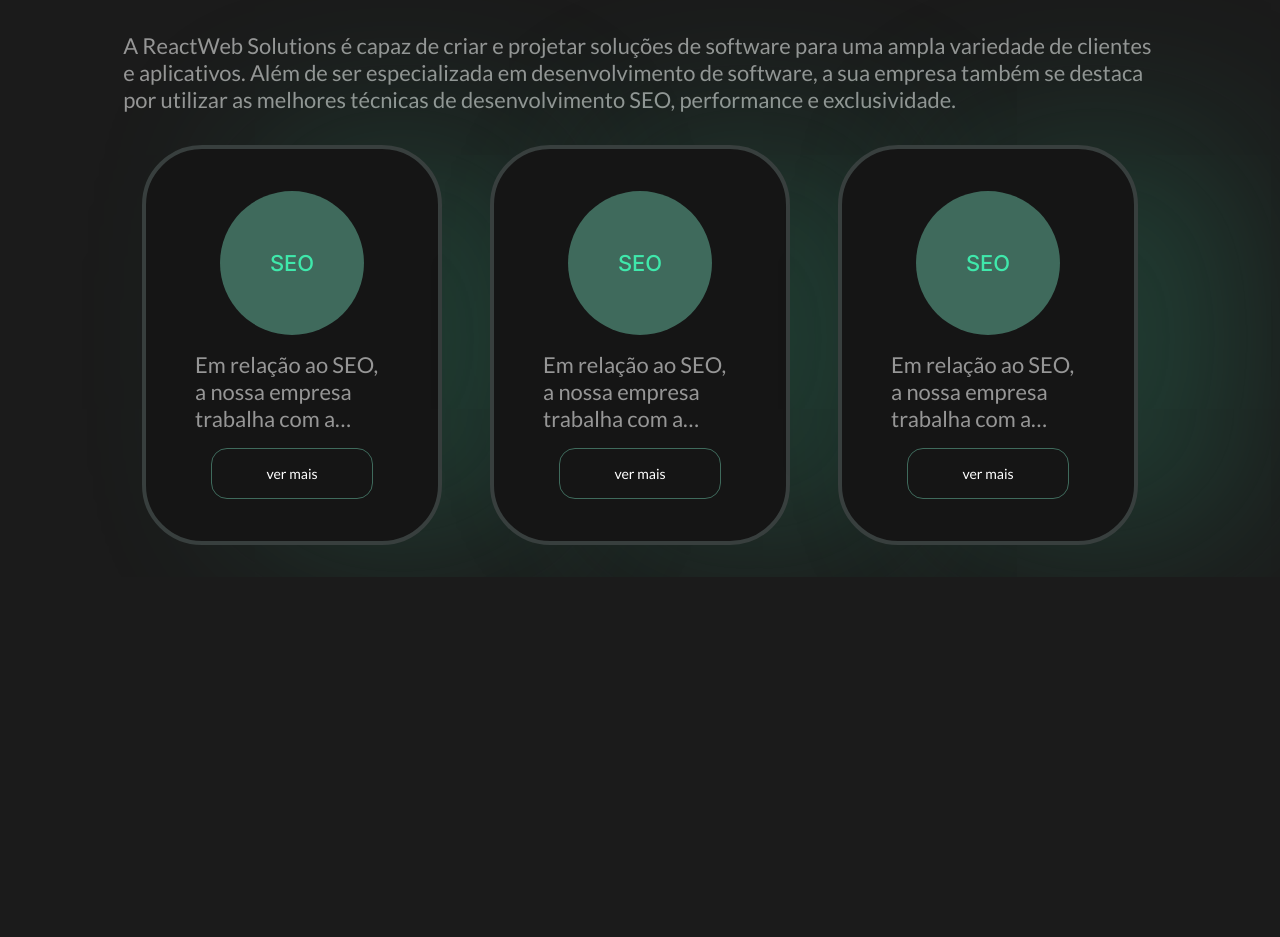
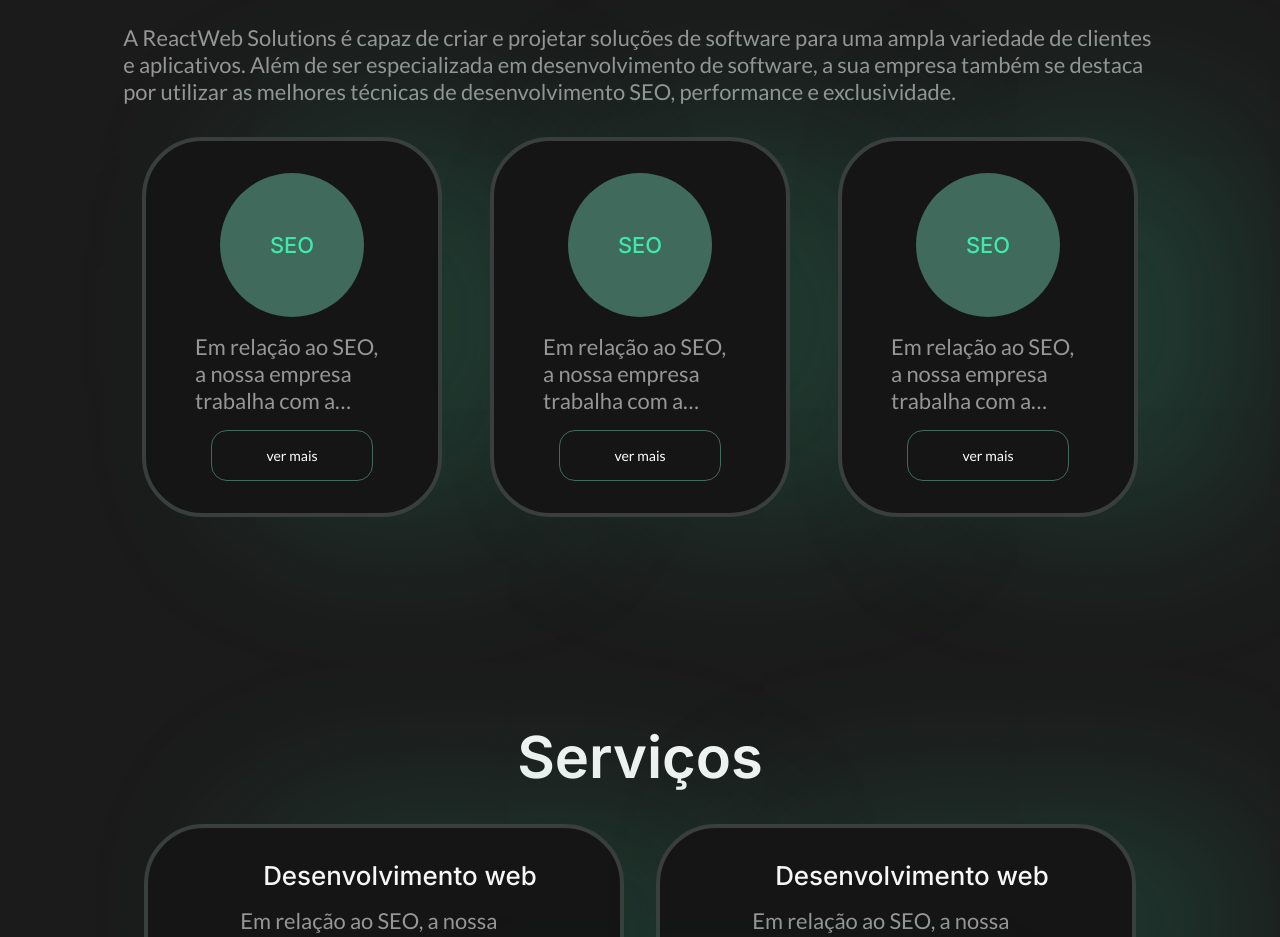
Before and after one commit to Yraffic/reactweb-solutions, a React (Create React App) app: page / in a window 1280 px wide. Shown: the part 862-1799 px from the top of the page. Before the commit the page ends 1439 px from the top, so only its background shows below. Built offline with nearby package versions, Linux system fonts and the light colour scheme.

Commit message:
style: services section created and card adapted

```diff
--- a/src/components/Button/index.tsx
+++ b/src/components/Button/index.tsx
@@ -1,11 +1,11 @@
-import { ButtonProps } from '../../types';
+import { IButtonProps } from '../../types';
 import './styles.scss';
 
 export const Button = (
   { children,
     type,
     ...props
-  }: ButtonProps) => {
+  }: IButtonProps) => {
 
 
   return (
--- a/src/components/Card/index.tsx
+++ b/src/components/Card/index.tsx
@@ -1,14 +1,19 @@
+import { ICard } from '../../types'
 import { Button } from '../Button'
 import './styles.scss'
 
-export const Card = () =>{
+export const Card = ({ type }: ICard) => {
     return (
-        <div className='
+        <div className={
+            `
         card
+        ${type}-card
         flex
         align-items
         justify-content
-        flex-direction'>
+        flex-direction
+        `
+        }>
             <div className='
                     card-circle
                     flex align-items
@@ -17,6 +22,14 @@
                     SEO
                 </h3>
             </div>
+            <div className='
+                card-info
+                flex
+                align-items
+                justify-content
+                flex-direction
+            ' >
+                {type === "secondary" ? <h3>Desenvolvimento web</h3> : ''}
                 <p>
                     Em relação ao SEO, a nossa empresa trabalha com a otimização de sites
                     para que possam ser facilmente encontrados pelos motores de busca,
@@ -24,9 +37,15 @@
                     Isso é feito através da escolha de palavras-chave relevantes,
                     criação de conteúdo de qualidade e otimização de meta-tags e descrições.
                 </p>
+                {
+                    type === "secondary" ?
+                        ''
+                        :
                         <Button type='secondary'>
                             ver mais
                         </Button>
+                }
+            </div>
         </div>
     )
 }
--- a/src/components/Card/styles.scss
+++ b/src/components/Card/styles.scss
@@ -1,6 +1,5 @@
 .card {
     width: 18.75rem;
-    height: 25rem;
 
     background: var(--black-200);
     border: 0.25rem solid var(--black-100);
@@ -25,6 +24,9 @@
             color: var(--green-100);
         }
     }
+    .card-info{
+        gap: 1rem;
+    }
 
     p {
         display: -webkit-box;
@@ -38,3 +40,19 @@
     -moz-box-shadow: 108px -6px 168px 0px rgba(53, 171, 130, 0.146);
     box-shadow: 108px -6px 168px 0px rgba(53, 171, 130, 0.23);
 }
+
+.secondary-card{
+    width: 30rem;
+    flex-direction: row;
+    justify-content: space-between;
+
+    .card-circle{
+        display: none;
+    }
+    .card-info{
+        h3{
+            font-size: var(--size-regular);
+        }
+        margin-left: 2rem;
+    }
+}
--- a/src/components/Header/index.tsx
+++ b/src/components/Header/index.tsx
@@ -13,8 +13,8 @@
           alt='logo'
         />
         <a href="#">Home</a>
-        <a href="#about">Sobre nós</a>
-        <a href="#">Serviços</a>
+        <a href="#information">Sobre nós</a>
+        <a href="#services">Serviços</a>
         <a href="#">Fale Conosco</a>
         <div></div>
       </nav>
--- a/src/components/Header/styles.scss
+++ b/src/components/Header/styles.scss
@@ -1,12 +1,11 @@
 header {
     padding: 0 2rem;
-    height: 95vh;
+    height: 90vh;
 
-    border-bottom: 0.02rem solid #80808038;
     .conteiner-nav {
         width: 100vw;
 
-        background-color: var(--color-background);
+        background-color: #0000000e;
         justify-content: space-between;
         gap: 2.5rem;
         padding: 1rem 8rem;
--- a/src/pages/home/index.tsx
+++ b/src/pages/home/index.tsx
@@ -7,10 +7,11 @@
   return (
     <div >
       <Header />
+      <main id='information'>
         <section id='about'>
           <div
             className='
-      about
+              conteiner
               flex
               align-items
               justify-content
@@ -28,12 +29,38 @@
               align-items
               justify-content'
             >
-            <Card />
-            <Card />
-            <Card />
+              <Card type='primary'/>
+              <Card type='primary'/>
+              <Card type='primary'/>
             </div>
           </div>
         </section>
+        <section
+          id='services'
+        >
+          <div
+            className='
+            conteiner
+            flex
+            align-items
+            justify-content
+            flex-direction
+            '
+            >
+            <h2>Serviços</h2>
+            <div className='
+                  conteiner-services
+                  flex
+                  align-items
+                  '
+              >
+              <Card type='secondary'/>
+              <Card type='secondary'/>
+              <Card type='secondary'/>
+            </div>
+          </div>
+        </section>
+      </main>
 
     </div>
   );
--- a/src/pages/home/styles.scss
+++ b/src/pages/home/styles.scss
@@ -1,4 +1,12 @@
-.about{
+main{
+    section{
+        height: 100vh;
+
+        h2{
+            margin-top: 2rem;
+        }
+    }
+    .conteiner{
         width: 100vw;
         padding: 2rem;
         gap: 2rem;
@@ -8,7 +16,13 @@
         }
         .about-cards{
             gap: 3rem;
+        }
 
     }
 
+    .conteiner-services{
+        justify-content: center;
+        flex-wrap: wrap;
+        gap: 2rem;
     }
+}
--- a/src/types/index.tsx
+++ b/src/types/index.tsx
@@ -1,6 +1,10 @@
 import { ReactNode } from 'react'
 
-export interface ButtonProps {
+export interface IButtonProps {
     children: ReactNode;
     type: string
 }
+
+export interface ICard {
+    type:string
+}
```
Lines whose indentation alone changed are shown as unchanged.
